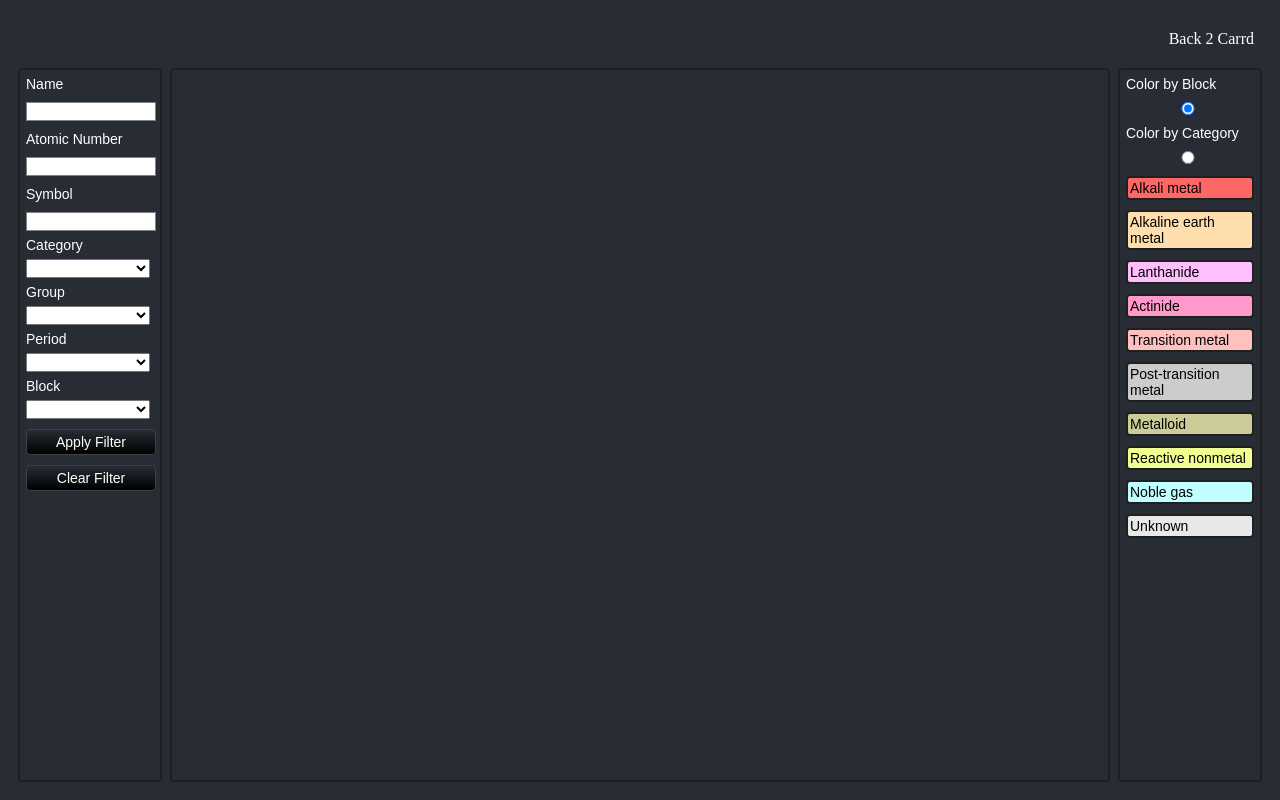
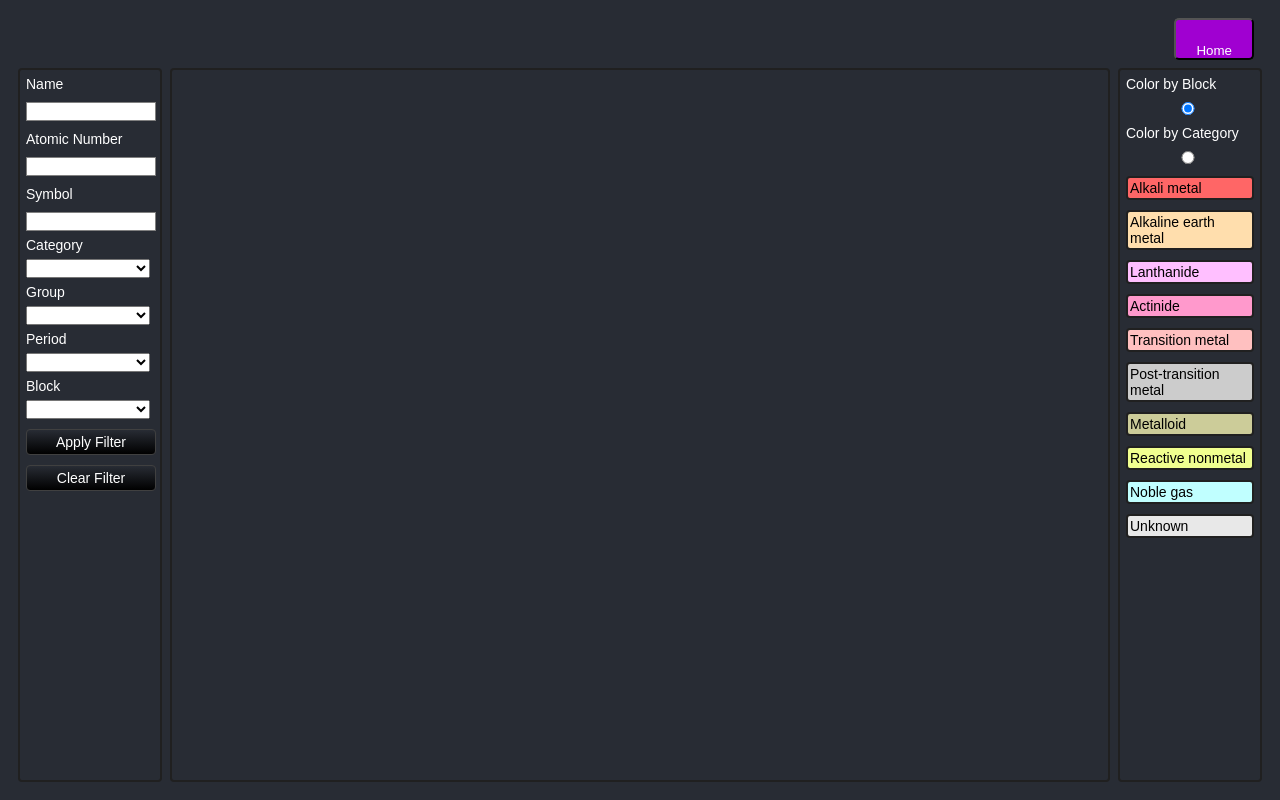
Before and after one commit to apcshs/PeriodicTable, a plain HTML site: page index.html in a window 1280 px wide. Drawn offline with Linux system fonts and the light colour scheme.

Commit message:
Update index.html

```diff
--- a/index.html
+++ b/index.html
@@ -15,7 +15,7 @@
 
         <button id="leftToggleButton" class="toggle-btn" onclick="toggleLeftMenu()">&lt;</button>
         <button id="rightToggleButton" class="toggle-btn" onclick="toggleRightMenu()">&gt;</button>
-        <div class="linkpanel"><a href="https://chemistryhub.carrd.co" target="_blank">Back 2 Carrd</a></div>
+        <button class="linkpanel" onclick="window.open('https://chemistryhub.carrd.co', '_blank')" style="background-color: #a000d1; color: white; border-radius: 5px; padding: 10px 20px; text-align: center;">Home</button>
 
         <div class="roundcorners leftdiv">
 
```
